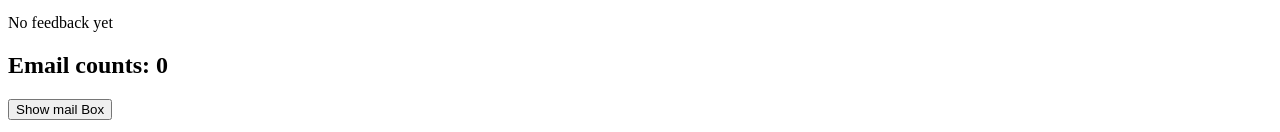
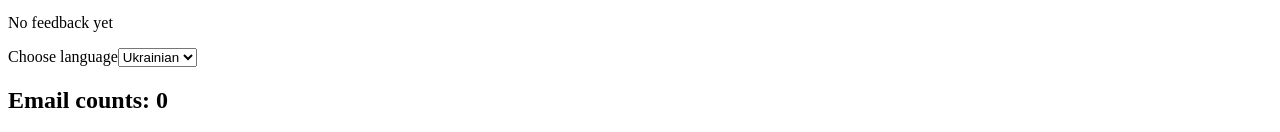
Before and after one commit to Sw1tlana/hw-proect, a React (Vite) app: page / in a window 1280 px wide. Shown: the part 166-298 px from the top of the page. Built offline with nearby package versions, Linux system fonts and the light colour scheme.

Commit message:
Added selected

```diff
--- a/src/App.jsx
+++ b/src/App.jsx
@@ -6,6 +6,7 @@ import Description from './components/Description/Description';
 import Options from './components/Options/Options';
 import Feedback from './components/Feedback/Feedback';
 import Notification from './components/Notification/Notification';
+import LangSwitcher from './components/LangSwitcher/LangSwitcher';
 
 
 const emailsData = [
@@ -64,6 +65,7 @@ const updateFeedback = feedbackType => {
   })
  }
 
+
   return (
     <div>
       <Description/>
@@ -80,8 +82,7 @@ const updateFeedback = feedbackType => {
       : <Notification/>
       }
 
-
-
+  <LangSwitcher/>
       <h2>Email counts: {counter}</h2>
       <button type="button" onClick={handleMailBox}>{showMailBox ? "Hide" : "Show"} mail Box</button>
       {showMailBox ? (<Mailbox emails={emails}
--- /dev/null
+++ b/src/components/LangSwitcher/LangSwitcher.jsx
@@ -0,0 +1,25 @@
+import { useId, useState } from "react"
+
+const LangSwitcher = () => {
+    const [lang, setLang] = useState("uk");
+
+   const handleSwitcher = (e) => {
+    setLang(e.target.value);
+   }
+    const selectId = useId();
+  return (
+    <div>
+        <label htmlFor={selectId}>Choose language</label>
+        <select
+        onChange={handleSwitcher}
+        value={lang}
+        id={selectId}>
+            <option value="en">English</option>
+            <option value="uk">Ukrainian</option>
+            <option value="fr">Francia</option>
+        </select>
+    </div>
+  )
+}
+
+export default LangSwitcher
```
